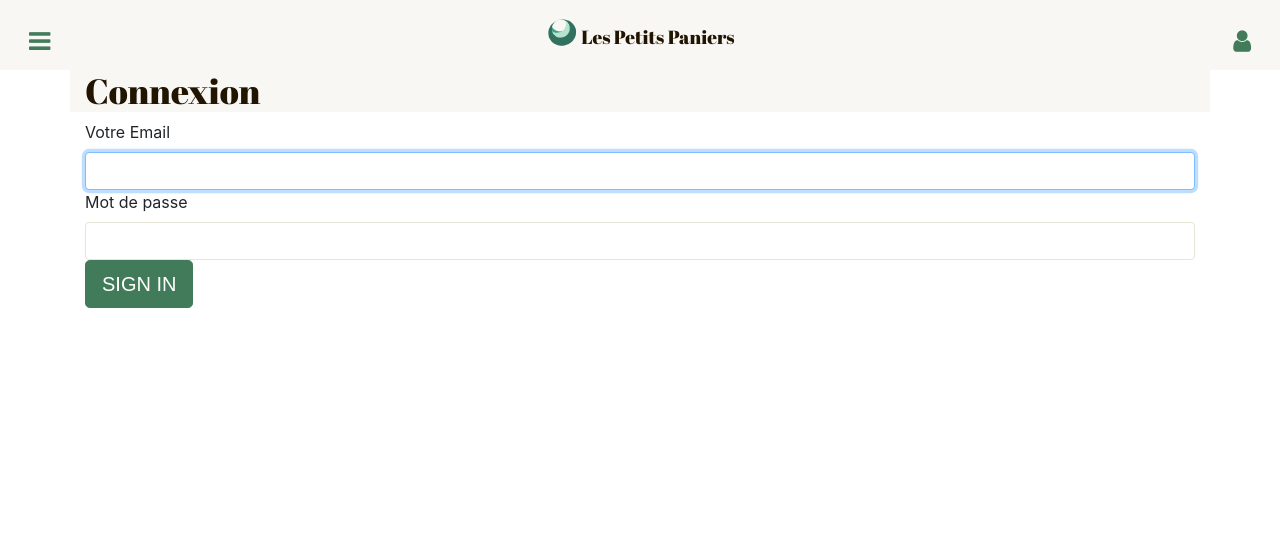
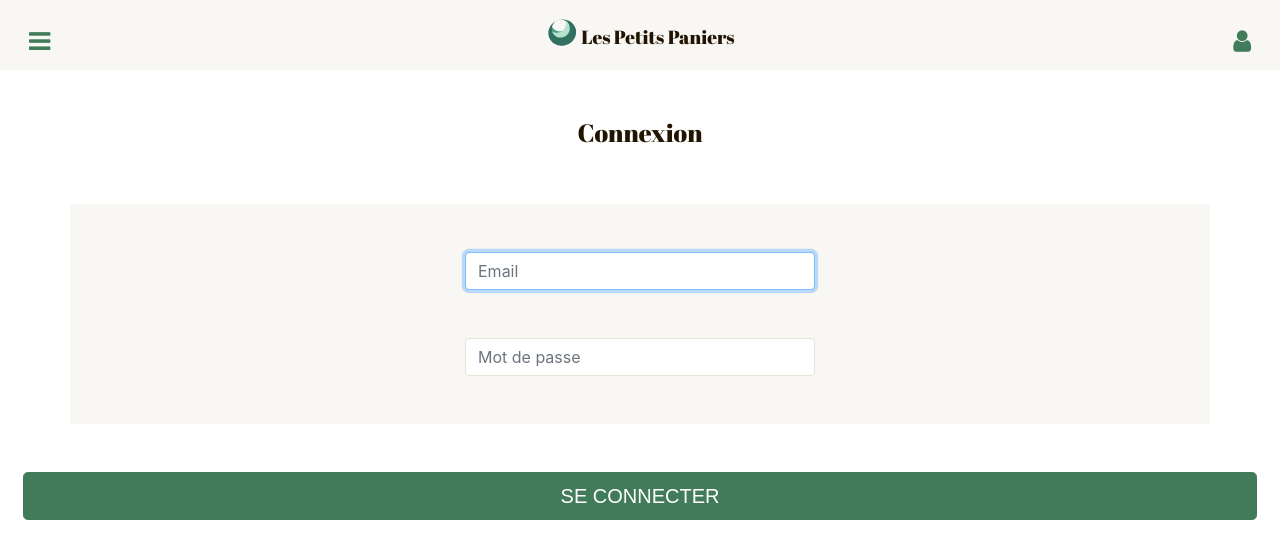
Before and after one commit to 19Nikola96/les-petits-paniers, a Symfony app: template templates/security/login.html.twig in a window 1280 px wide. Shown: the top 559 px of the page. Run offline with Twig, Linux system fonts and the light colour scheme; the template is opened without the code that fills it, so the values that code supplies are empty; some libraries are stand-ins or nearby versions.

Commit message:
modif vendredi

```diff
--- a/public/header menu html css/menu.html
+++ b/public/header menu html css/menu.html
@@ -9,7 +9,6 @@
   <!-- Bootstrap CSS -->
   <link rel="stylesheet" href="https://stackpath.bootstrapcdn.com/bootstrap/4.5.0/css/bootstrap.min.css"
     integrity="sha384-9aIt2nRpC12Uk9gS9baDl411NQApFmC26EwAOH8WgZl5MYYxFfc+NcPb1dKGj7Sk" crossorigin="anonymous">
-  <link rel="stylesheet" href="https://maxcdn.bootstrapcdn.com/font-awesome/4.5.0/css/font-awesome.min.css">
 <link rel="stylesheet" href="css/menu.css">
 
 
@@ -63,7 +62,6 @@
         <a class="dropdown-item" href="#"> Mes informations personnelles</a>
         <a class="dropdown-item" href="#"> Changer de mot de passe</a>
         <a class="dropdown-item" href="#"> Besoin d'aide ?</a>
-
       </div>
   </nav>
   </div>
--- a/templates/security/login.html.twig
+++ b/templates/security/login.html.twig
@@ -4,10 +4,18 @@
 
 {% block body %}
 
-    <header class="container">
-        <h1>Connexion</h1>
-    </header>
-    <form class="container" method="post">
+    <form method="post">
+        <div class="row py-5">
+            <div class="col-12 text-center">
+                <h2>Connexion</h2>
+            </div>
+        </div>
+
+        <div class="container">
+            <div class="row connexion">
+                <div class="col-12 col-sm-8 offset-sm-2 col-md-6 offset-md-3 col-lg-4 offset-lg-4">
+
+
             {% if error %}
                 <div class="alert alert-danger">{{ error.messageKey|trans(error.messageData, 'security') }}</div>
             {% endif %}
@@ -18,10 +26,8 @@
                 </div>
             {% endif %}
 
-        <label for="inputEmail">Votre Email</label>
-        <input type="email" value="{{ last_username }}" name="email" id="inputEmail" class="form-control" required autofocus>
-        <label for="inputPassword">Mot de passe</label>
-        <input type="password" name="password" id="inputPassword" class="form-control" required>
+                <input id="staticEmail" class="form-control my-5" placeholder="Email" type="email" value="{{ last_username }}" name="email" required autofocus>
+                <input id="inputPassword" class="form-control mb-5" placeholder="Mot de passe" type="password" name="password" required>
 
                 <input type="hidden" name="_csrf_token"
                        value="{{ csrf_token('authenticate') }}"
@@ -37,9 +43,15 @@
                     </label>
                 </div>
             #}
-
-        <button class="btn btn-lg btn-primary" type="submit">
-            Sign in
+               </div>
+            </div>
+        </div>
+            <div class="row mx-2 mt-5">
+                <div class="col-12">
+                    <button class="btn btn-lg btn-primary btn-block" type="submit">
+                        Se connecter
                     </button>
+                </div>
+            </div>
     </form>
 {% endblock %}
```
Also changed, not shown: templates/nav.html.twig (+8 -11 lines). Lines whose indentation alone changed are shown as unchanged.
